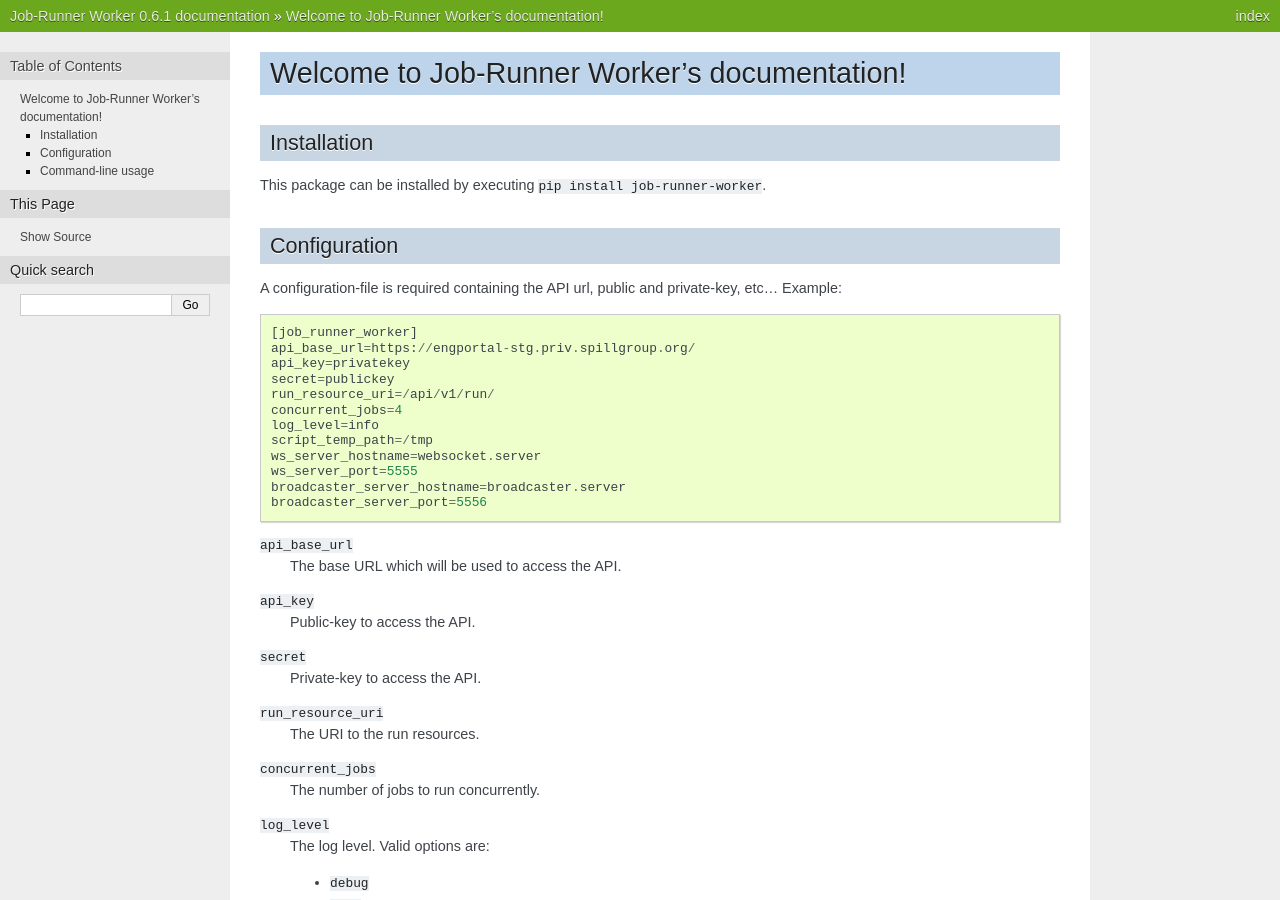
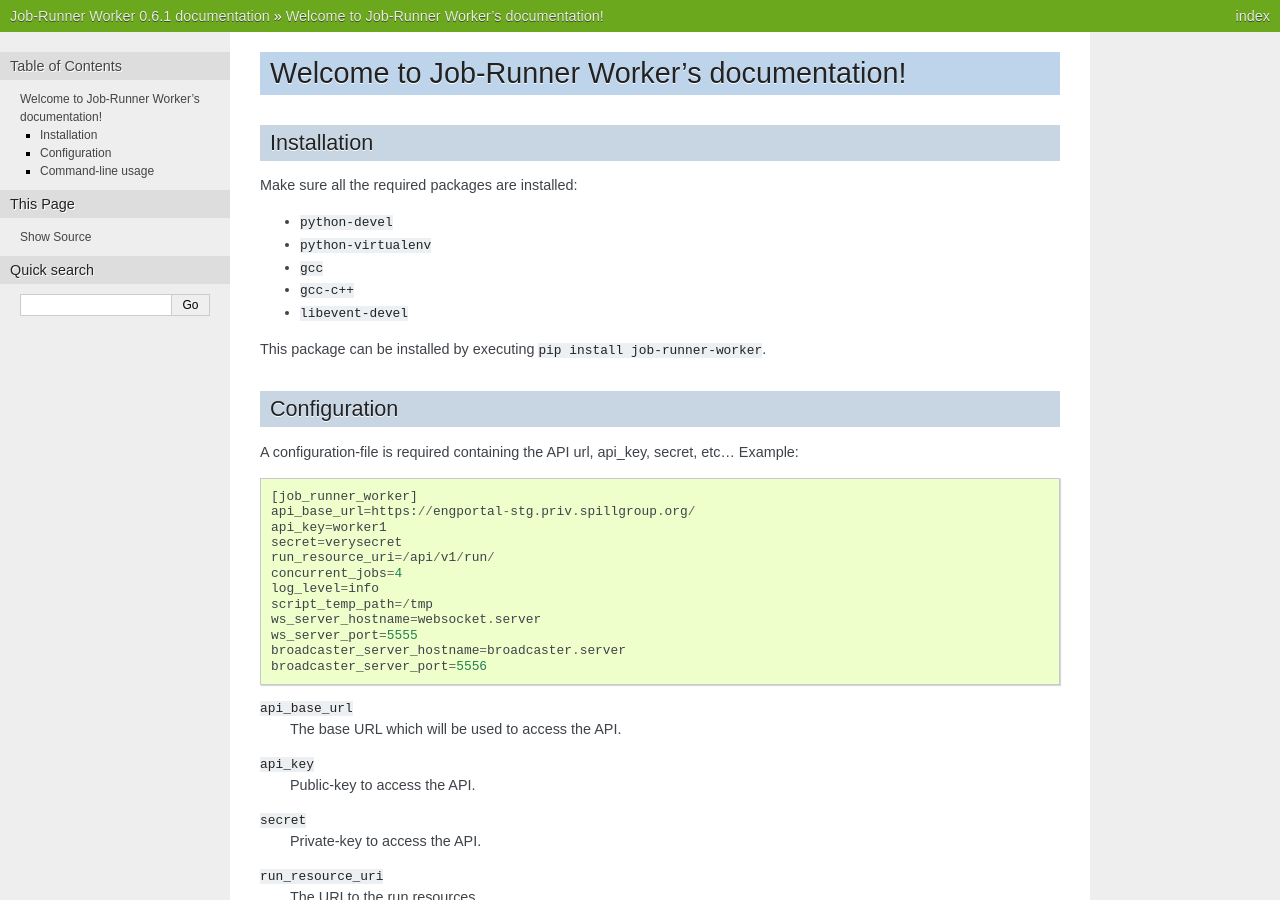
Before and after one commit to spilgames/job-runner-worker, a Sphinx documentation site: the page built from docs/index.rst, in a window 1280 px wide and 900 px high. Built offline with Sphinx 7.4.7, drawn with Linux system fonts in a browser that asks for light colours.

Commit message:
Add requirements.

```diff
--- a/docs/index.rst
+++ b/docs/index.rst
@@ -3,6 +3,14 @@ Welcome to Job-Runner Worker's documentation!
 
 Installation
 ------------
+
+Make sure all the required packages are installed:
+
+* ``python-devel``
+* ``python-virtualenv``
+* ``gcc``
+* ``gcc-c++``
+* ``libevent-devel``
 
 This package can be installed by executing
 ``pip install job-runner-worker``.
@@ -11,13 +19,13 @@ This package can be installed by executing
 Configuration
 -------------
 
-A configuration-file is required containing the API url, public and
-private-key, etc... Example::
+A configuration-file is required containing the API url, api_key,
+secret, etc... Example::
 
     [job_runner_worker]
     api_base_url=https://engportal-stg.priv.spillgroup.org/
-    api_key=privatekey
-    secret=publickey
+    api_key=worker1
+    secret=verysecret
     run_resource_uri=/api/v1/run/
     concurrent_jobs=4
     log_level=info
```
